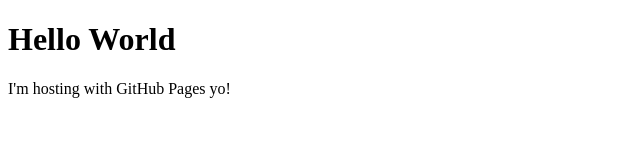
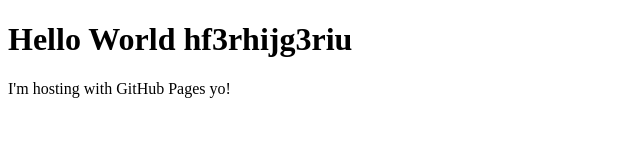
Before and after one commit to therealjasonbooth/jasonbooth.github.io, a plain HTML site: page index.html in a window 1280 px wide. Shown: the whole page, without its empty margins (0-640 px from the left). Drawn offline with Linux system fonts and the light colour scheme.

Commit message:
text change

```diff
--- a/index.html
+++ b/index.html
@@ -1,7 +1,7 @@
 <!DOCTYPE html>
 <html>
 <body>
-<h1>Hello World</h1>
+<h1>Hello World hf3rhijg3riu</h1>
 <p>I'm hosting with GitHub Pages yo!</p>
 </body>
 </html>
```
